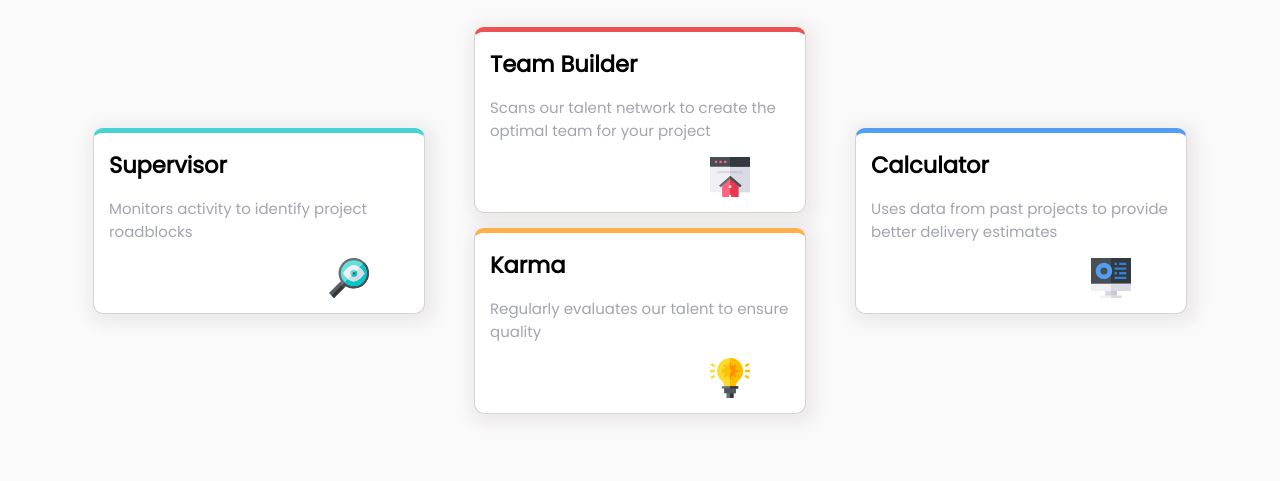
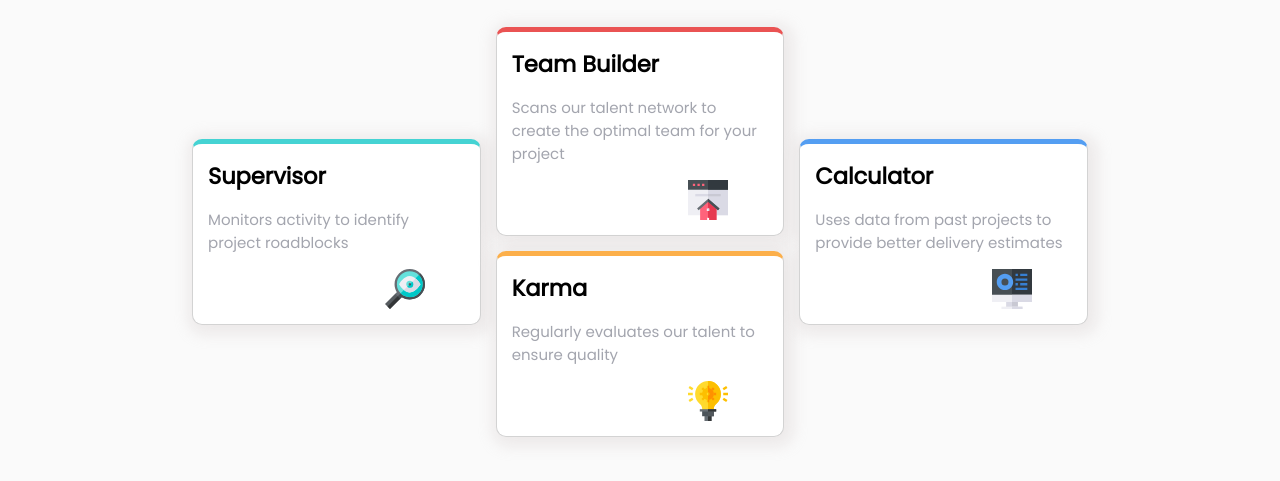
Before and after one commit to jcsmileyjr/Four-Card-Feature, a plain HTML site: page index.html in a window 1280 px wide. Shown: the part 151-632 px from the top of the page. Drawn offline with Linux system fonts and the light colour scheme.

Commit message:
Updating margin to Account for larger screens

```diff
--- a/index.html
+++ b/index.html
@@ -137,6 +137,12 @@
       }
     }
 
+    @media only screen and (min-width: 1150px) {
+      body {
+        margin: 0 15vw;
+      }
+    }
+
   </style>
 </head>
 <body>
```
